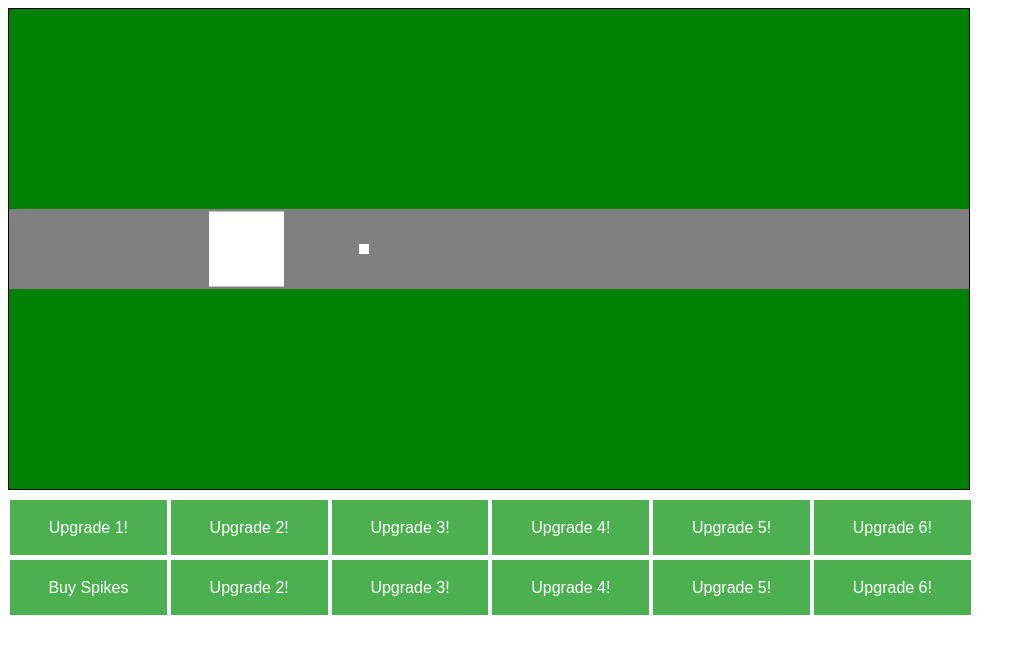
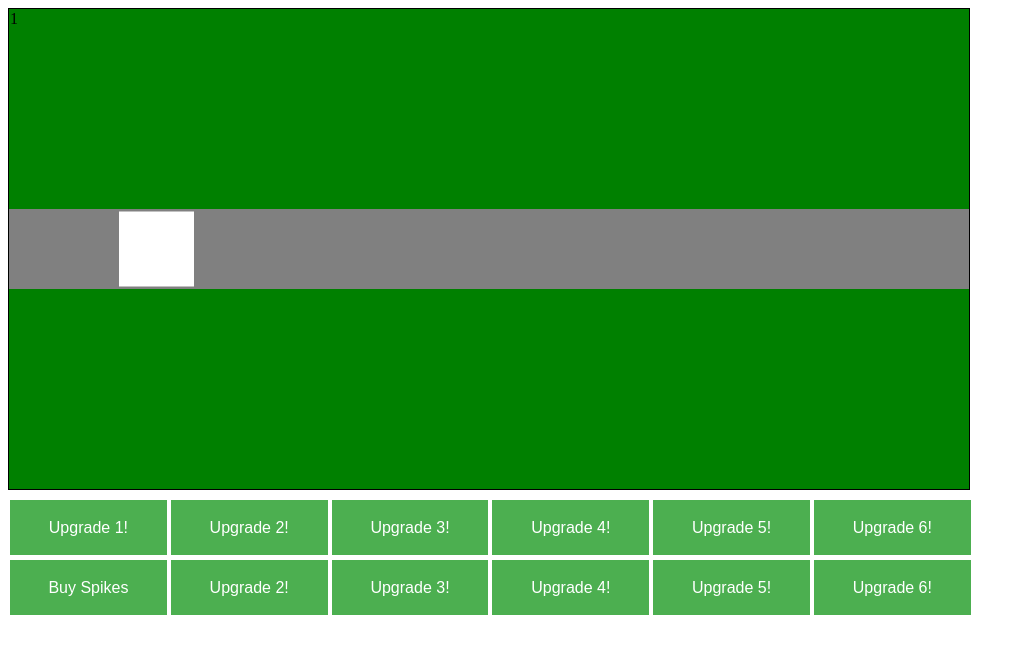
Before and after one commit to jgoetzmann/jgoetzmann.github.io, a plain HTML site: page p1/final-project/index.html in a window 1280 px wide. Shown: the whole page, without its empty margins (0-1026 px from the left). Drawn offline with Linux system fonts and the light colour scheme.

Commit message:
Moving units and better data storage

```diff
--- a/p1/final-project/index.html
+++ b/p1/final-project/index.html
@@ -41,6 +41,10 @@
         <button type="button" onclick="purchase11()" class="big">Upgrade 5!</button>
         <button type="button" onclick="purchase12()" class="big">Upgrade 6!</button>
     </div>
+    <div style="position:absolute; top: 10px; left: 10px;" id="round-ui"><br/>
+        <p id="money-ui"></p><br/>
+        <p id="lives-ui"></p>
+    </div>
 
     <script src="js/game.js "></script>
 </body>
--- a/p1/final-project/js/game.js
+++ b/p1/final-project/js/game.js
@@ -2,15 +2,10 @@
 let map = document.getElementById("map");
 let ctx = map.getContext("2d");
 
-// draw map
-// ctx.fillStyle = "#808080";
-// ctx.fillRect(0, 230, 960, 20);
-
 // variables
 let money = 100;
-let round = 1;
-let death = false;
-let spawnType = 0;
+let lives = 200;
+let round = 1000;
 
 // enemy stats
 const data = [
@@ -23,21 +18,31 @@ const data = [
     [false, false] // dead
 ];
 
-/*
-for (i = 0; i < 5; i++) {
-    data[i].push(library[i][0]);
-}
-*/
+// spawn probability
+const spawns = [
+        ["nil", "tiny", "small", "small-f", "normal", "normal-s", "long", "large", "large-s", "vertical", "huge", "boss"], // name
+        [0, 10, 30, 30, 100, 300, 300, 500, 1500, 1500, 5000, 25000], // hp
+        [0, 100], // positionX
+        [0, 202.5], // positionY
+        [0, 0.2], // speed
+        [0, 75], // size
+        [true, false], // dead
+        [100, 0] // Spawn Chance
+    ]
+    // raw data grab
 for (i = 0; i < 5; i++) {
     console.log(data[i]);
 }
 
 function updatePosition(enemyID) {
     data[2][enemyID] += data[4][enemyID];
-    console.log(data[2][enemyID])
 }
 
-function spawnUnits() {}
+function spawnUnits() {
+    let roundUI = document.getElementById("round-ui");
+    roundUI.innerHTML = Math.floor(round / 1000)
+    round += 1;
+}
 
 function attack() {}
 
@@ -56,4 +61,4 @@ function refreshUI() {
     }
 }
 
-setInterval(refreshUI, 10)
+setInterval(refreshUI, 100)
```
